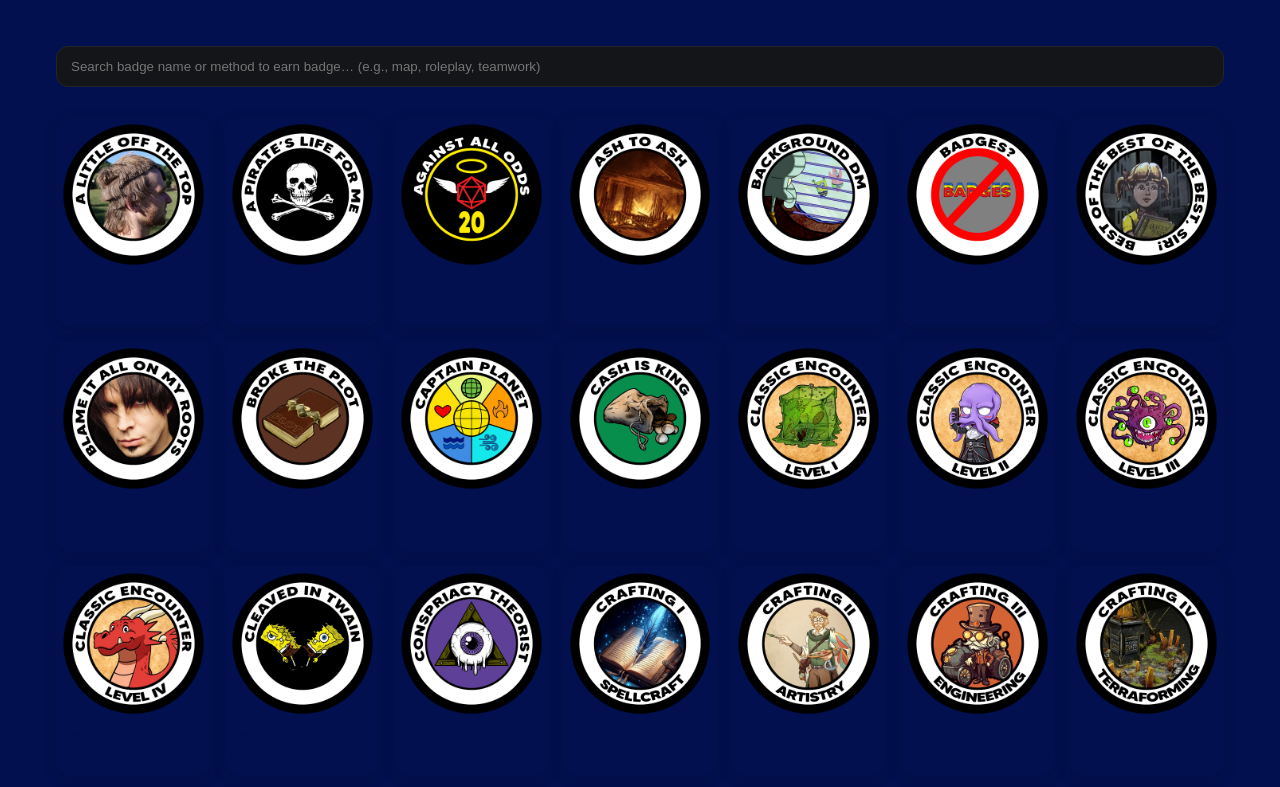
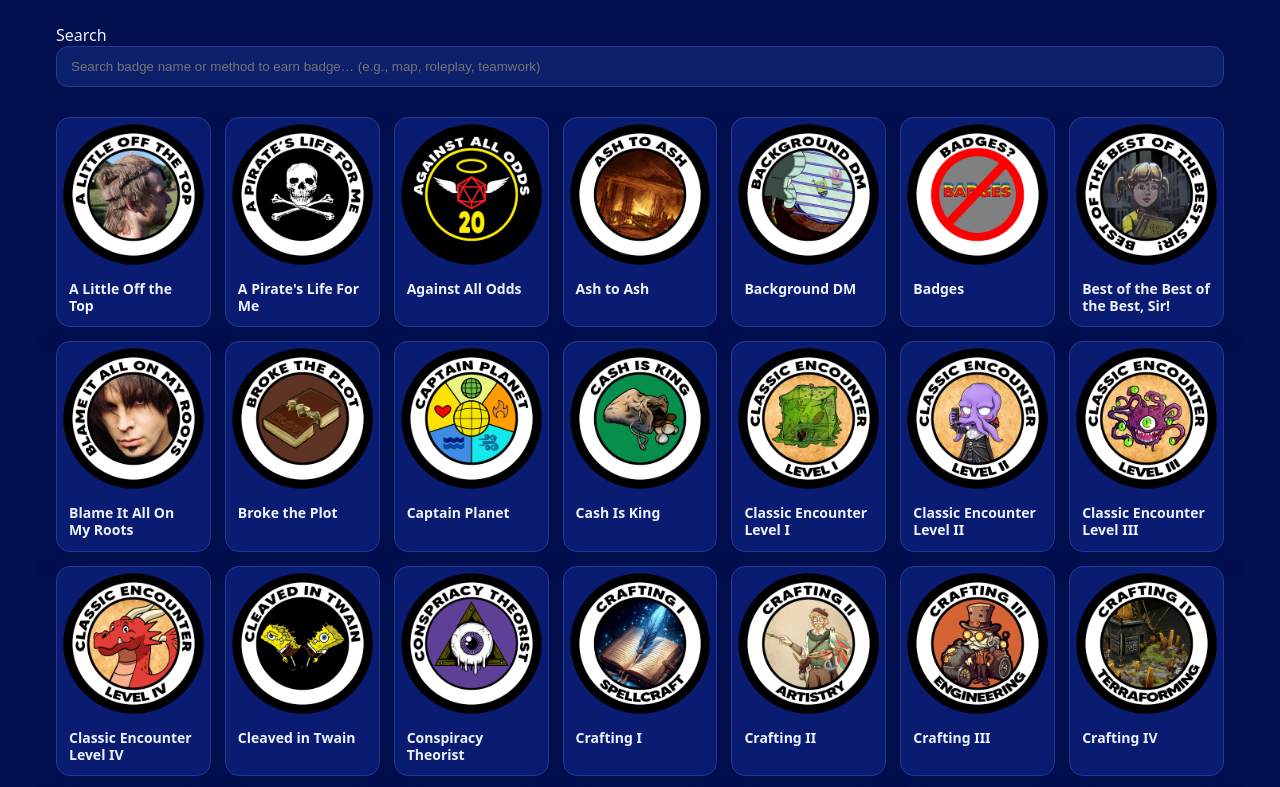
Before and after one commit to ktarverWOS/dnd_badges, a plain HTML site: page index.html in a window 1280 px wide. Shown: the top 787 px of the page. Drawn offline with Linux system fonts and the light colour scheme.

Commit message:
Initial site

```diff
--- a/index.html
+++ b/index.html
@@ -6,42 +6,126 @@
   <title>D&D Merit Badges</title>
   <meta name="description" content="Interactive D&D merit badge gallery with tooltips and criteria." />
   <style>
-    :root { --gap:14px; --r:14px; --bg:#02104f; --panel:#02104f; --bd:#02104f; --fg:#02104f; --muted:#cfd1d9; --shadow:0 4px 14px rgba(0,0,0,.14); }
+  :root{
+    /* THEME — tweak these to fine-tune the vibe */
+    --bg:        #02104f;   /* page background */
+    --panel:     #0a1b72;   /* cards & modal surface (lighter than bg for contrast) */
+    --panel-2:   #0d237f;   /* alt surface if needed */
+    --bd:        #203b97;   /* borders */
+    --fg:        #eef2ff;   /* primary text */
+    --muted:     #c7d2ff;   /* secondary text */
+    --accent:    #5a7bff;   /* focus/interactive highlights */
+    --chip:      #0f257f;   /* pill/chip background */
+    --tooltip-bg: rgba(2,16,79,.95);   /* tooltip bubble */
+    --shadow:    0 8px 24px rgba(2,16,79,.35);
+
+    /* Controls */
+    --input-bg:  #0b1f6b;
+    --input-bd:  #223b91;
+    --btn-bg:    #0b1f6b;
+    --btn-bd:    #2a43a8;
+    --btn-hover: #112a86;
+
+    /* Backdrop for modal */
+    --backdrop:  rgba(2,16,79,.55);
+
+    /* Layout tokens */
+    --gap:14px; --r:14px;
+  }
+
   *{box-sizing:border-box}
-    body{margin:0;font-family:system-ui,-apple-system,Segoe UI,Roboto,Arial;background:var(--bg);color:var(--fg)}
+  body{
+    margin:0;
+    font-family:system-ui,-apple-system,Segoe UI,Roboto,Arial;
+    background:var(--bg);
+    color:var(--fg);
+  }
+
   .wrap{max-width:1200px;margin:24px auto 56px;padding:0 16px}
+
   header{display:flex;gap:12px;align-items:center;justify-content:space-between;flex-wrap:wrap}
   h1{font-size:clamp(22px,2.4vw,32px);margin:0}
+
   .search{flex:1 1 260px;min-width:260px}
-    .search input{width:100%;padding:12px 14px;border-radius:12px;border:1px solid #232428;background:#141519;color:#e9eaee;outline:none}
+  .search input{
+    width:100%;
+    padding:12px 14px;
+    border-radius:12px;
+    border:1px solid var(--input-bd);
+    background:var(--input-bg);
+    color:var(--fg);
+    outline:none;
+  }
+  .search input:focus{ outline:2px solid var(--accent); outline-offset:2px }
+
   .err{margin-top:12px;color:#ffb4b4;font-size:14px}
-    .grid{display:grid;grid-template-columns:repeat(auto-fill,minmax(140px,1fr));gap:var(--gap);margin-top:18px}
-    .card{position:relative;background:var(--panel);border:1px solid var(--bd);border-radius:var(--r);overflow:hidden;box-shadow:var(--shadow);cursor:pointer;transition:transform .12s ease,border-color .12s ease}
-    .card:hover{transform:translateY(-2px);border-color:#2a2c33}
-    .thumb{width:100%;aspect-ratio:1/1;object-fit:cover;display:block}
-    .meta{padding:10px 12px 12px}
-    .title{font-size:14px;font-weight:600;line-height:1.2}
-    /* Tooltip */
+
+  .grid{
+    display:grid;
+    grid-template-columns:repeat(auto-fill,minmax(140px,1fr));
+    gap:var(--gap);
+    margin-top:18px
+  }
+
+  .card{
+    position:relative;
+    background:var(--panel);
+    border:1px solid var(--bd);
+    border-radius:var(--r);
+    overflow:hidden;
+    box-shadow:var(--shadow);
+    cursor:pointer;
+    transition:transform .12s ease,border-color .12s ease
+  }
+  .card:hover{ transform:translateY(-2px); border-color:var(--accent) }
+
+  .thumb{ width:100%; aspect-ratio:1/1; object-fit:cover; display:block }
+
+  .meta{ padding:10px 12px 12px }
+  .title{ font-size:14px; font-weight:600; line-height:1.2; color:var(--fg) }
+
+  /* Tooltip (uses themed bubble) */
   .card[data-tooltip]::after{
-      content:attr(data-tooltip); position:absolute; left:50%; bottom:100%; transform:translate(-50%,-8px);
+    content:attr(data-tooltip);
+    position:absolute; left:50%; bottom:100%; transform:translate(-50%,-8px);
     opacity:0; pointer-events:none; transition:opacity .12s ease, transform .12s ease;
-      background:#141414e8; color:#fff; padding:8px 10px; border-radius:10px; width:max-content; max-width:280px; text-align:center; font-size:12px; line-height:1.25; box-shadow:0 6px 20px rgba(0,0,0,.35)
+    background:var(--tooltip-bg); color:#fff;
+    padding:8px 10px; border-radius:10px; width:max-content; max-width:280px;
+    text-align:center; font-size:12px; line-height:1.25;
+    box-shadow:0 6px 20px rgba(0,0,0,.35)
   }
-    .card:hover::after{opacity:1; transform:translate(-50%,-12px)}
-    /* Modal */
-    dialog{width:min(920px,92vw);border:none;border-radius:16px;padding:0;background:#0f1015;color:#fff}
-    dialog::backdrop{background:#0008; backdrop-filter:blur(2px)}
-    .modal{display:grid;grid-template-columns:1fr 1.15fr}
-    .modal-media{background:#0a0b0f;display:flex;align-items:center;justify-content:center}
-    .modal-media img{max-height:80vh;width:100%;height:100%;object-fit:contain}
-    .modal-body{padding:22px}
-    .badge-name{margin:0 0 8px;font-weight:800;font-size:clamp(18px,2.2vw,22px)}
-    .criteria{white-space:pre-wrap;color:var(--muted);line-height:1.55;font-size:15px}
-    .topbar{display:flex;justify-content:space-between;align-items:center;gap:12px;margin-bottom:12px}
-    .close{border:1px solid #2a2c33;background:#12131a;color:#e9eaee;border-radius:10px;padding:8px 12px;cursor:pointer}
-    .close:hover{background:#171922}
-    @media (max-width:860px){.modal{grid-template-columns:1fr}.modal-media img{max-height:46vh}}
+  .card:hover::after{ opacity:1; transform:translate(-50%,-12px) }
+
+  /* Modal (surfaces + backdrop in theme) */
+  dialog{ width:min(920px,92vw); border:none; border-radius:16px; padding:0; background:var(--panel); color:var(--fg) }
+  dialog::backdrop{ background:var(--backdrop); backdrop-filter: blur(2px) }
+
+  .modal{ display:grid; grid-template-columns:1fr 1.15fr }
+  .modal-media{ background:#081653; display:flex; align-items:center; justify-content:center }
+  .modal-media img{ max-height:80vh; width:100%; height:100%; object-fit:contain }
+
+  .modal-body{ padding:22px }
+  .badge-name{ margin:0 0 8px; font-weight:800; font-size:clamp(18px,2.2vw,22px) }
+  .criteria{ white-space:pre-wrap; color:var(--muted); line-height:1.55; font-size:15px }
+
+  .topbar{ display:flex; justify-content:space-between; align-items:center; gap:12px; margin-bottom:12px }
+  .close{
+    border:1px solid var(--btn-bd);
+    background:var(--btn-bg);
+    color:var(--fg);
+    border-radius:10px;
+    padding:8px 12px;
+    cursor:pointer
+  }
+  .close:hover{ background:var(--btn-hover) }
+  .close:focus{ outline:2px solid var(--accent); outline-offset:2px }
+
+  @media (max-width:860px){
+    .modal{ grid-template-columns:1fr }
+    .modal-media img{ max-height:46vh }
+  }
 </style>
+
 </head>
 <body>
   <div class="wrap">
```
Lines whose indentation alone changed are shown as unchanged.
